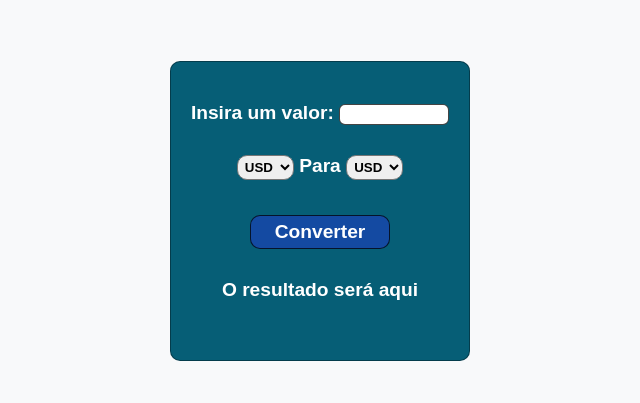
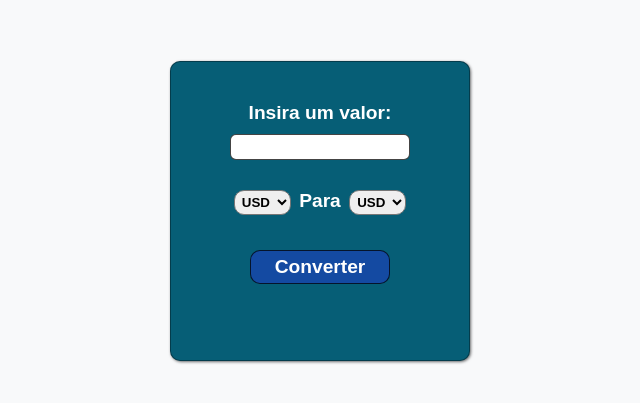
Before and after one commit to Guilhermeb166/currency-converter, a plain HTML site: page index.html in a window 1280 px wide. Shown: the part 189-592 px from the top of the page, without its empty margins (320-960 px from the left). Drawn offline with Linux system fonts and the light colour scheme.

Commit message:
Atualização 01

```diff
--- a/index.html
+++ b/index.html
@@ -11,7 +11,7 @@
     <main>
         <section>
             <div id="numero">
-                <label for="idvalor">Insira um valor: </label>
+                <label for="idvalor">Insira um valor: </label><br>
                 <input type="number" name="valor" id="idvalor">
             </div>
             <div id="conversor">
@@ -30,7 +30,7 @@
                 </select>
                 <input type="button" value="Converter" onclick="converter()">
             </div>
-            <p id="resultado">O resultado será aqui</p>
+            <p id="resultado"></p>
         </section>
     </main>
 
--- a/style.css
+++ b/style.css
@@ -21,26 +21,29 @@ section{
     text-align: center;
     margin: auto;
     border: 1px solid rgba(0, 0, 0, 0.362);
+    box-shadow: 1px 1px 3px rgba(0, 0, 0, 0.573);
     width: 300px;
     height: 300px;
     border-radius: 10px;
 }
 #numero{
     margin: 40px 0 30px;
-
 }
 #numero input{
     border-radius: 6px;
     outline: none;
+    font-size: 1.1em;
     text-align: center;
-    width: 110px;
-    padding: 2px ;
+    width: 180px;
     border: 1px solid rgba(0, 0, 0, 0.733);
+    margin-top: 10px;
 }
 #conversor select {
     border-radius: 10px;
     padding: 3px;
     font-weight: 700;
+    outline: none;
+    margin: 0 3px;
 }
 #resultado{
     margin-top: 30px;
```
